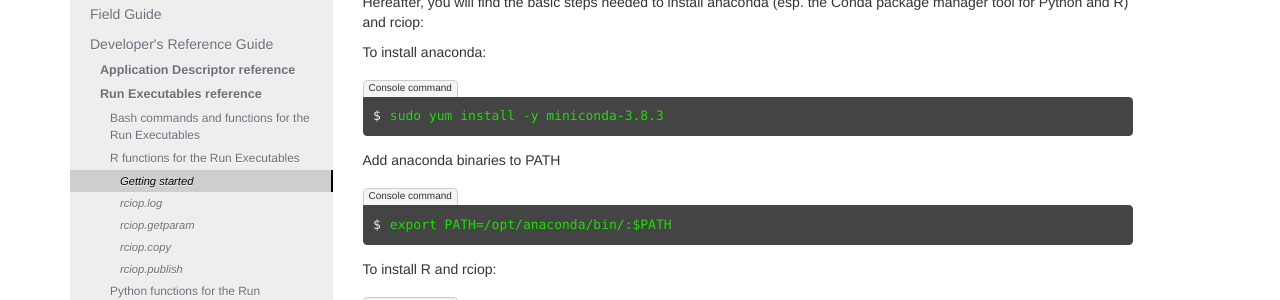
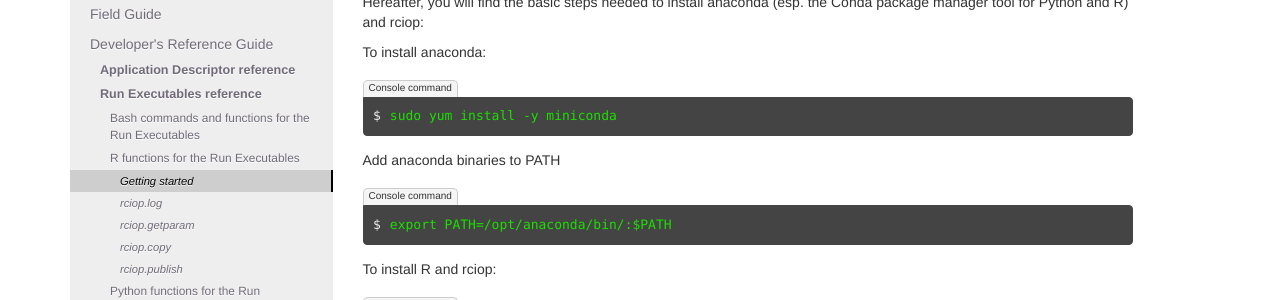
Before and after one commit to Terradue/doc-developer-sandbox, a Sphinx documentation site: the page built from source/reference/man/r_functions/started.rst, in a window 1280 px wide and 1255 px high. Shown: the part 181-481 px from the top of the window. Built offline with Sphinx 7.4.7, drawn with Linux system fonts in a browser that asks for light colours; pages that are not in the unit, such as notebooks, are missing from menus.

Commit message:
Fixed miniconda. Ref. #23820

```diff
--- a/source/reference/man/py_functions/started.rst
+++ b/source/reference/man/py_functions/started.rst
@@ -10,7 +10,7 @@ To install anaconda:
 
 .. code-block:: console
 
-  sudo yum install -y miniconda-3.8.3
+  sudo yum install -y miniconda
 
 To see the python version:
 
--- a/source/reference/man/r_functions/started.rst
+++ b/source/reference/man/r_functions/started.rst
@@ -10,7 +10,7 @@ To install anaconda:
 
 .. code-block:: console
 
-  sudo yum install -y miniconda-3.8.3
+  sudo yum install -y miniconda
 
 Add anaconda binaries to PATH
 
```
